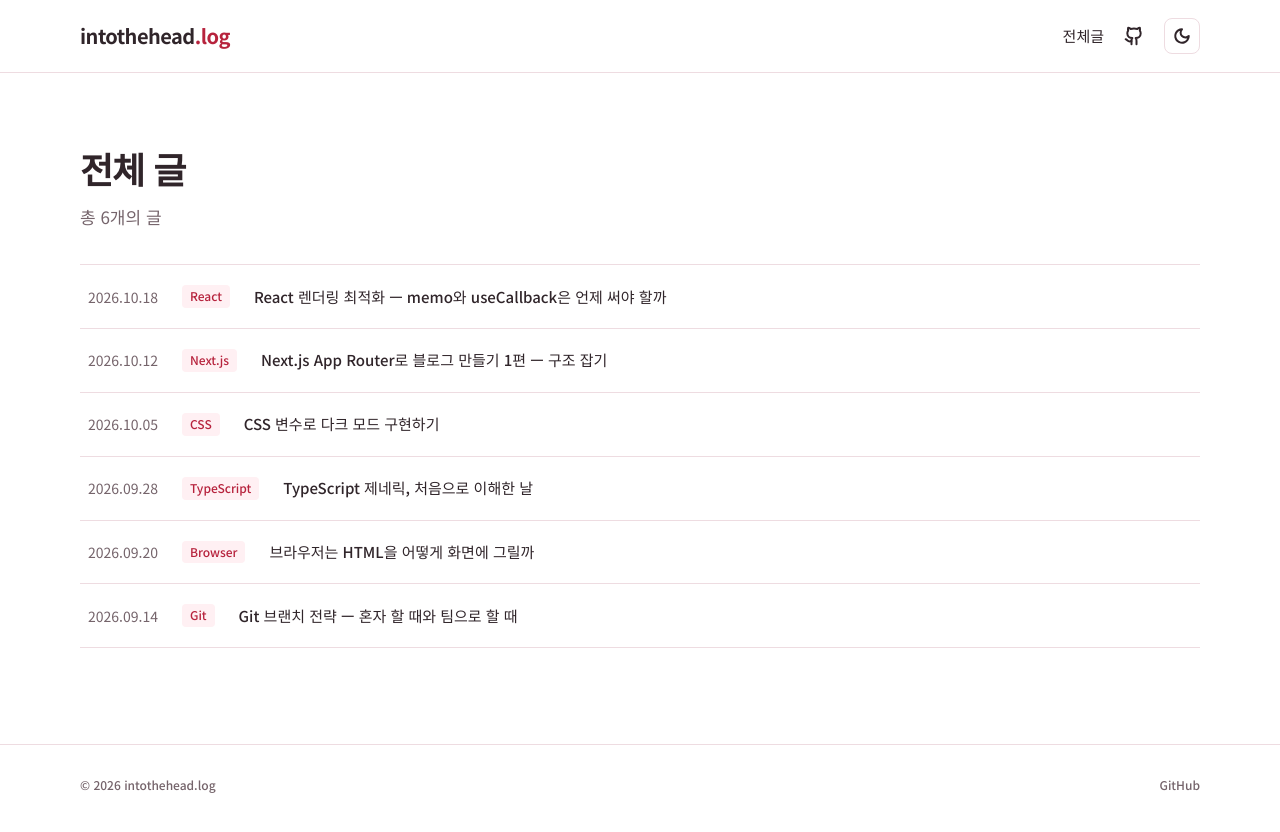
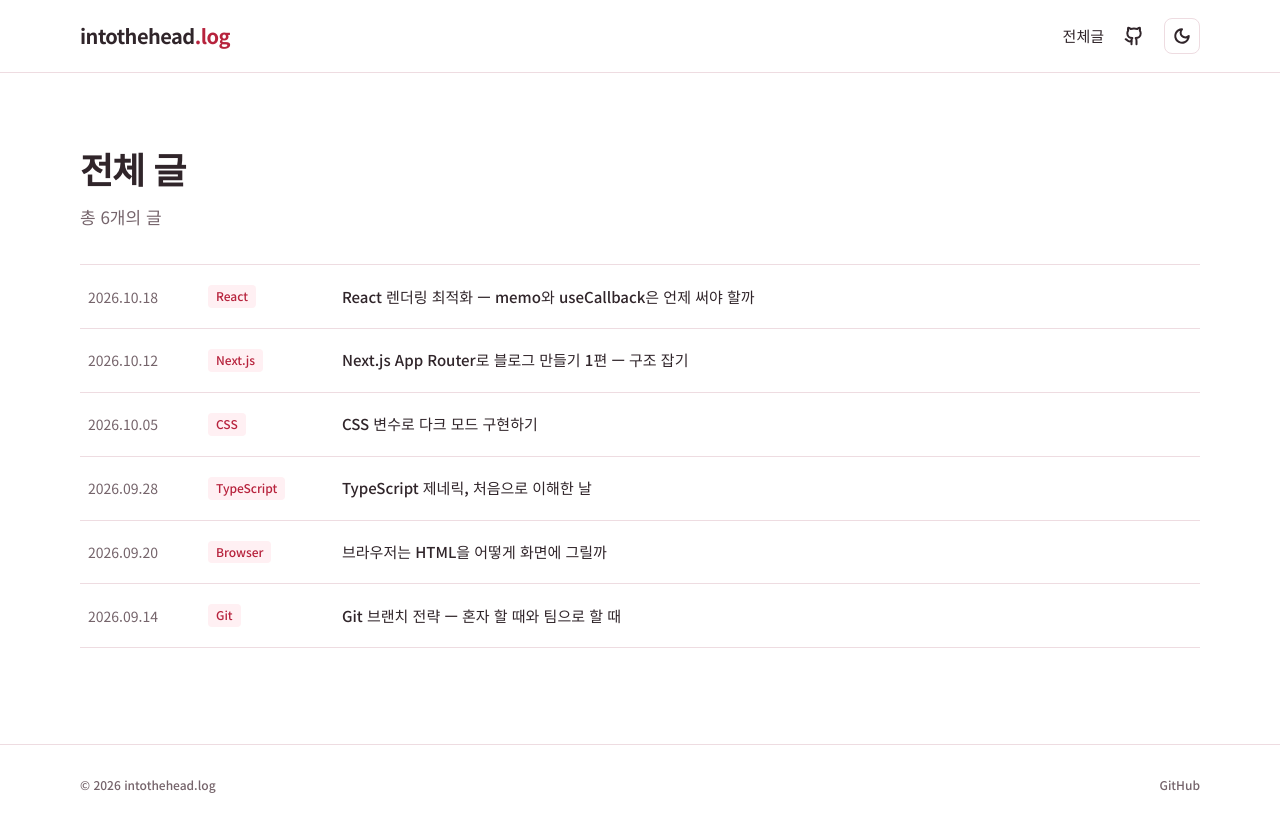
Before and after one commit to intothehead/intothehead.log, a Next.js app: page /posts in a window 1280 px wide. Built offline with nearby package versions, Linux system fonts and the light colour scheme.

Commit message:
전체 글 목록 줄의 날짜·태그 칸 너비 고정하기

```diff
--- a/components/PostRow.module.css
+++ b/components/PostRow.module.css
@@ -12,6 +12,7 @@
   font-weight: 500;
   line-height: 1.5;
   margin: 0;
+  flex: 1;
 }
 
 .Date {
@@ -19,6 +20,7 @@
   font-size: 14px;
   font-weight: 400;
   line-height: 1.6;
+  width: 96px;
 }
 
 .Tag {
@@ -30,3 +32,8 @@
   border-radius: 4px;
   background: var(--accent-subtle);
 }
+
+.TagCell {
+  width: 110px;
+  display: flex;
+}
--- a/components/PostRow.tsx
+++ b/components/PostRow.tsx
@@ -10,7 +10,9 @@ export default function PostRow({ title, date, tag }: PostRowProps) {
   return (
     <li className={styles.PostRow}>
       <time className={styles.Date}>{date}</time>
-      <span className={styles.Tag}>{tag}</span>
+      <div className={styles.TagCell}>
+        <span className={styles.Tag}>{tag}</span>
+      </div>
       <h2 className={styles.Title}>{title}</h2>
     </li>
   );
```
